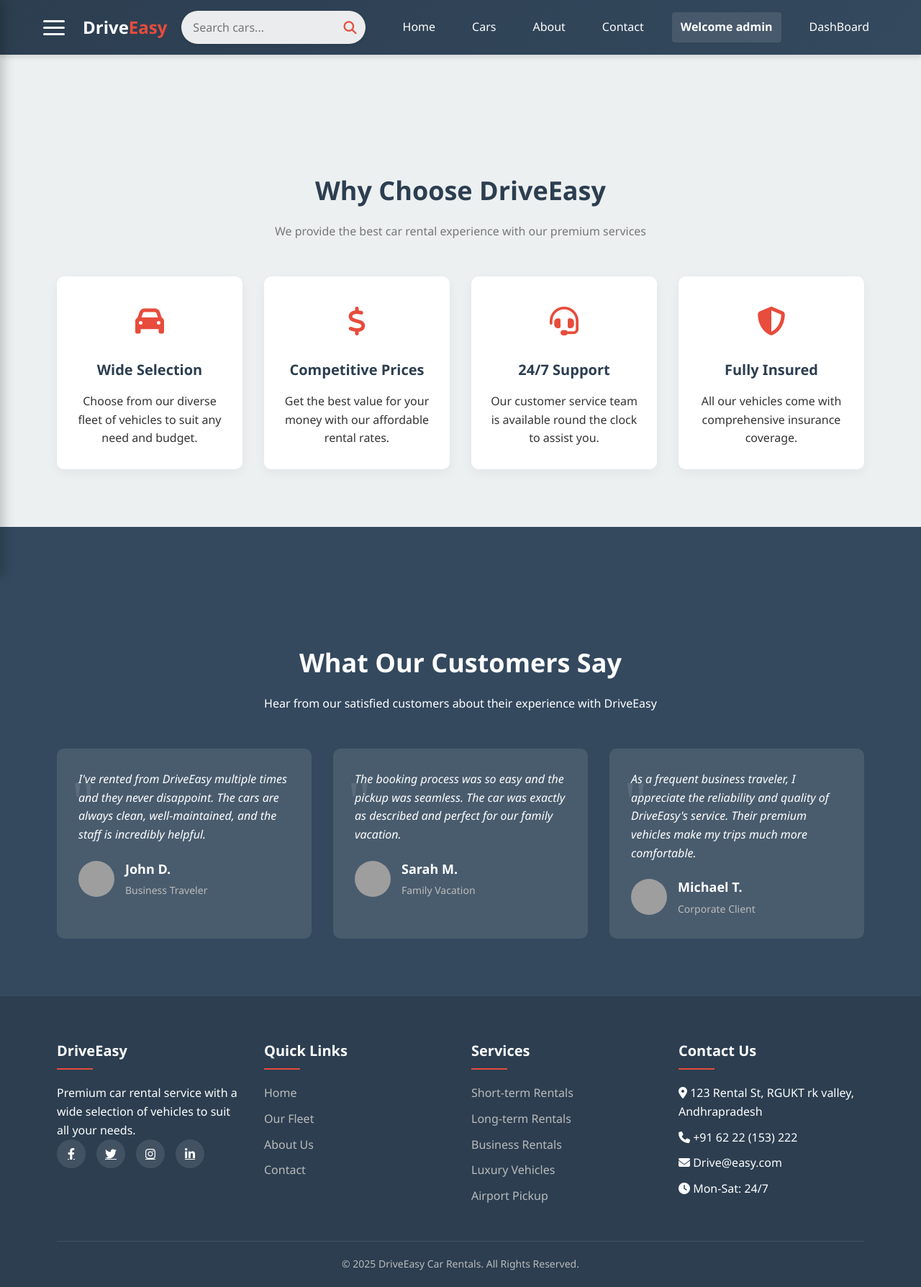
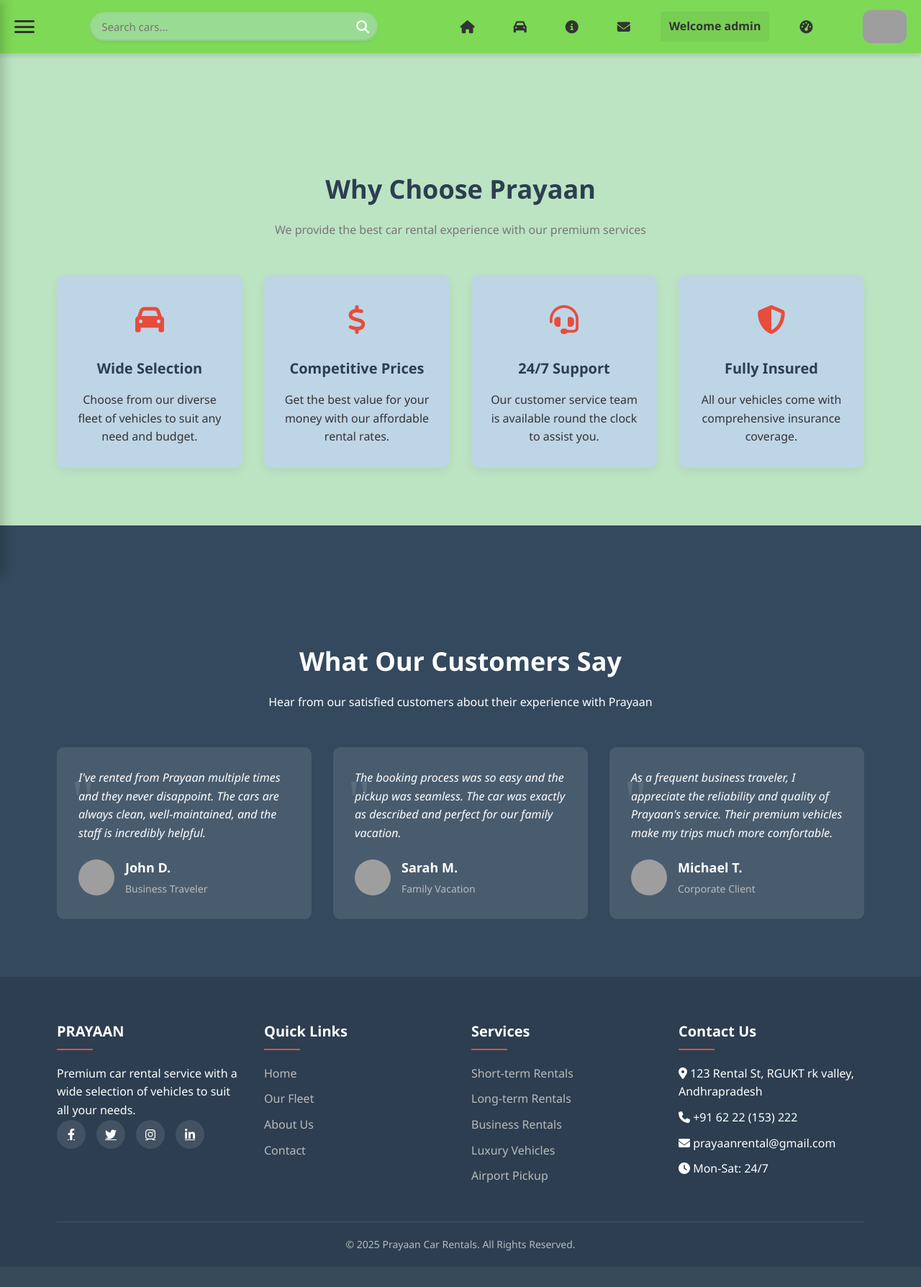
Before and after one commit to NarendraReddy077/Prayaan, a Django app: page /about/ in a window 1280 px wide. Shown: the whole page at 72% size. After the commit the page ends 1738 px from the top, so only its background shows below. Run offline with Django 3.2, Linux system fonts and the light colour scheme; a user stored in the database is signed in; grey boxes are pictures that could not be loaded.

Commit message:
upgraded UI

```diff
--- a/Easy/settings.py
+++ b/Prayaan/settings.py
@@ -52,7 +52,7 @@ MIDDLEWARE = [
     'django.middleware.clickjacking.XFrameOptionsMiddleware',
 ]
 
-ROOT_URLCONF = 'Easy.urls'
+ROOT_URLCONF = 'Prayaan.urls'
 
 TEMPLATES = [
     {
@@ -70,7 +70,7 @@ TEMPLATES = [
     },
 ]
 
-WSGI_APPLICATION = 'Easy.wsgi.application'
+WSGI_APPLICATION = 'Prayaan.wsgi.application'
 
 
 # Database
--- a/app/static/app/css/h_style.css
+++ b/app/static/app/css/h_style.css
@@ -24,9 +24,10 @@
 
     /* Header Styles - Fixed to remove gap */
     header {
-      background: linear-gradient(135deg, var(--primary), var(--dark));
-      color: white;
-      padding: 15px 0;
+      background: #7ed957;
+      color: #333;
+      /* reduced vertical padding for a shorter header */
+      padding: 8px 0;
       box-shadow: var(--shadow);
       position: sticky;
       top: 0;
@@ -37,9 +38,27 @@
     .header-container {
       display: flex;
       align-items: center;
-      max-width: 1200px;
+      justify-content: space-between;
+      max-width: 1400px;
       margin: 0 auto;
       padding: 0 20px;
+      gap: 20px;
+      /* reduce header inner height to match smaller padding */
+      height: 58px;
+    }
+
+    /* Logo Section */
+    .logo-section {
+      flex-shrink: 0;
+      display: flex;
+      align-items: center;
+      justify-content: center;
+    }
+
+    .logo-img {
+      height: 46px;
+      border-radius: 12px;
+      object-fit: contain;
     }
 
     /* Hamburger Menu - Moved to leftmost corner */
@@ -47,11 +66,12 @@
       cursor: pointer;
       display: flex;
       flex-direction: column;
-      width: 30px;
-      height: 21px;
+      width: 28px;
+      height: 18px;
       justify-content: space-between;
       transition: var(--transition);
-      margin-right: 25px;
+      margin-right: 0;
+      flex-shrink: 0;
     }
 
     .hamburger:hover div {
@@ -61,7 +81,7 @@
     .hamburger div {
       height: 3px;
       width: 100%;
-      background-color: white;
+      background-color: #333;
       border-radius: 10px;
       transition: var(--transition);
     }
@@ -102,24 +122,29 @@
       display: flex;
       align-items: center;
       position: relative;
-      margin-right: 15px;
+      background: #9adb93;
+      border-radius: 25px;
+      padding: 2px;
       max-width: 400px;
+      min-width: 200px;
+      margin: 0 20px;
     }
 
     .search-input {
       width: 100%;
-      padding: 12px 45px 12px 16px;
+      /* slightly reduced vertical padding to fit smaller header */
+      padding: 8px 40px 8px 14px;
       border: none;
       border-radius: 25px;
       outline: none;
-      font-size: 16px;
-      background: rgba(255, 255, 255, 0.9);
+      font-size: 15px;
+      background: #9adb93;
       transition: var(--transition);
       box-shadow: 0 2px 5px rgba(0,0,0,0.1);
     }
 
     .search-input:focus {
-      background: white;
+      background: #9adb93;
       box-shadow: 0 4px 10px rgba(0,0,0,0.15);
     }
 
@@ -130,51 +155,74 @@
       transform: translateY(-50%);
       border: none;
       background: transparent;
-      color: var(--accent);
+      color:white;
       cursor: pointer;
       font-size: 18px;
       transition: var(--transition);
     }
 
     .search-button:hover {
-      color: var(--primary);
+      color: #02643d;
       transform: translateY(-50%) scale(1.1);
     }
 
     /* Top nav */
     nav {
-      margin-left: auto;
+      flex-shrink: 0;
+      display: flex;
     }
 
     nav ul {
       display: flex;
       list-style: none;
-      gap: 2px;
+      gap: 5px;
       align-items: center;
       margin: 0;
       padding: 0;
     }
 
+    nav ul li {
+      flex-shrink: 0;
+    }
+
     nav ul li a {
-      color: #fff;
+      color: #333;
       text-decoration: none;
       font-weight: 500;
       padding: 8px 12px;
       border-radius: 4px;
       transition: var(--transition);
+      display: flex;
+      align-items: center;
+      justify-content: center;
+      gap: 5px;
+      white-space: nowrap;
+    }
+
+    nav ul li a i {
+      font-size: 18px;
+    }
+
+    nav ul li a span {
+      display: none;
+      transition: var(--transition);
+    }
+
+    nav ul li a:hover span {
+      display: inline;
     }
 
     nav ul li a:hover {
-      background-color: rgba(255, 255, 255, 0.1);
+      background-color: rgba(0, 0, 0, 0.05);
       color: var(--accent);
     }
 
     .user-welcome {
-      color: white;
+      color: #333;
       font-weight: 600;
       padding: 8px 12px;
       border-radius: 4px;
-      background: rgba(255, 255, 255, 0.1);
+      background: rgba(0, 0, 0, 0.05);
     }
 
     /* Sidebar Styles */
--- a/app/templates/app/about.html
+++ b/app/templates/app/about.html
@@ -1,20 +1,20 @@
  {% extends "app/base.html" %}
 
-{% block title %}Home - DriveEasy{% endblock %}
+{% block title %}Home - PRAYAAN{% endblock %}
 
 {% block content %}
 
    <!-- Why Choose Us -->
-    <section id="about" class="features section">
+    <section id="about" class="features section" style="background-color: #bce3c2;">
         <div class="container">
             <div class="section-title">
-                <h2>Why Choose DriveEasy</h2>
+                <h2>Why Choose Prayaan</h2>
                 <p>We provide the best car rental experience with our premium services</p>
             </div>
 
             <div class="features-grid">
                 <!-- Feature 1 -->
-                <div class="feature-card">
+                <div class="feature-card" style="background-color: #bed5e6;">
                     <div class="feature-icon">
                         <i class="fas fa-car"></i>
                     </div>
@@ -23,7 +23,7 @@
                 </div>
 
                 <!-- Feature 2 -->
-                <div class="feature-card">
+                <div class="feature-card" style="background-color: #bed5e6;">
                     <div class="feature-icon">
                         <i class="fas fa-dollar-sign"></i>
                     </div>
@@ -32,7 +32,7 @@
                 </div>
 
                 <!-- Feature 3 -->
-                <div class="feature-card">
+                <div class="feature-card" style="background-color: #bed5e6;">
                     <div class="feature-icon">
                         <i class="fas fa-headset"></i>
                     </div>
@@ -41,7 +41,7 @@
                 </div>
 
                 <!-- Feature 4 -->
-                <div class="feature-card">
+                <div class="feature-card" style="background-color: #bed5e6;">
                     <div class="feature-icon">
                         <i class="fas fa-shield-alt"></i>
                     </div>
@@ -57,14 +57,14 @@
         <div class="container">
             <div class="section-title">
                 <h2>What Our Customers Say</h2>
-                <p>Hear from our satisfied customers about their experience with DriveEasy</p>
+                <p>Hear from our satisfied customers about their experience with Prayaan</p>
             </div>
 
             <div class="testimonials-grid">
                 <!-- Testimonial 1 -->
                 <div class="testimonial-card">
                     <div class="testimonial-text">
-                        <p>I've rented from DriveEasy multiple times and they never disappoint. The cars are always clean, well-maintained, and the staff is incredibly helpful.</p>
+                        <p>I've rented from Prayaan multiple times and they never disappoint. The cars are always clean, well-maintained, and the staff is incredibly helpful.</p>
                     </div>
                     <div class="testimonial-author">
                         <div class="author-img">
@@ -96,7 +96,7 @@
                 <!-- Testimonial 3 -->
                 <div class="testimonial-card">
                     <div class="testimonial-text">
-                        <p>As a frequent business traveler, I appreciate the reliability and quality of DriveEasy's service. Their premium vehicles make my trips much more comfortable.</p>
+                        <p>As a frequent business traveler, I appreciate the reliability and quality of Prayaan's service. Their premium vehicles make my trips much more comfortable.</p>
                     </div>
                     <div class="testimonial-author">
                         <div class="author-img">
--- a/app/templates/app/booked_cars.html
+++ b/app/templates/app/booked_cars.html
@@ -431,7 +431,7 @@
 }
 </style>
 
-<div class="booking-history-container">
+<div class="booking-history-container" style="background-color: #bce3c2;">
   <h1 class="booking-history-title">My Booked Cars</h1>
   <p class="booking-history-subtitle">Manage and track your vehicle rentals</p>
 
--- a/app/templates/app/footer.html
+++ b/app/templates/app/footer.html
@@ -4,7 +4,7 @@
             <!-- Footer columns (company info, links, etc.) -->
             <!-- Column 1 -->
             <div class="footer-col">
-                <h3>DriveEasy</h3>
+                <h3>PRAYAAN</h3>
                 <p>Premium car rental service with a wide selection of vehicles to suit all your needs.</p>
                 <div class="social-links">
                     <a href="#"><i class="fab fa-facebook-f"></i></a>
@@ -43,14 +43,14 @@
                 <ul>
                     <li><i class="fas fa-map-marker-alt"></i> 123 Rental St, RGUKT rk valley, Andhrapradesh</li>
                     <li><i class="fas fa-phone"></i> +91 62 22 (153) 222 </li>
-                    <li><i class="fas fa-envelope"></i> Drive@easy.com</li>
+                    <li><i class="fas fa-envelope"></i> prayaanrental@gmail.com</li>
                     <li><i class="fas fa-clock"></i> Mon-Sat: 24/7</li>
                 </ul>
             </div>
         </div>
 
         <div class="copyright">
-            <p>&copy; 2025 DriveEasy Car Rentals. All Rights Reserved.</p>
+            <p>&copy; 2025 Prayaan Car Rentals. All Rights Reserved.</p>
         </div>
     </div>
 </footer>
--- a/app/templates/app/header.html
+++ b/app/templates/app/header.html
@@ -12,15 +12,12 @@
 <body>
   <header>
     <div class="header-container">
-      <!-- Hamburger Menu - Now at leftmost corner -->
+      <!-- Hamburger Menu -->
       <div id="hamburger" class="hamburger" onclick="toggleSidebar()">
         <div></div>
         <div></div>
         <div></div>
       </div>
-
-      <!-- Logo -->
-      <a href="{% url 'index' %}" class="logo">Drive<span>Easy</span></a>
 
       <!-- Search Bar -->
       <form action="{% url 'cars' %}" method="get" class="search-form">
@@ -33,28 +30,34 @@
       <!-- Top Nav -->
       <nav>
         <ul>
-          <li><a href="{% url 'index' %}">Home</a></li>
-          <li><a href="{% url 'cars' %}">Cars</a></li>
-          <li><a href="{% url 'about' %}">About</a></li>
-          <li><a href="#contact">Contact</a></li>
+          <li><a href="{% url 'index' %}"><i class="fas fa-home"></i> <span>Home</span></a></li>
+          <li><a href="{% url 'cars' %}"><i class="fas fa-car"></i> <span>Cars</span></a></li>
+          <li><a href="{% url 'about' %}"><i class="fas fa-info-circle"></i> <span>About</span></a></li>
+          <li><a href="#contact"><i class="fas fa-envelope"></i> <span>Contact</span></a></li>
           {% if user.is_authenticated %}
             <li class="user-welcome">Welcome {{ user.username }}</li>
             {% if user.is_superuser %}
-            <li><a href="{% url 'admin_dashboard' %}">DashBoard</a></li>
+            <li><a href="{% url 'admin_dashboard' %}"><i class="fas fa-tachometer-alt"></i> <span>DashBoard</span></a></li>
             {% else %}
-            <li><a href="{% url 'booked_cars' %}">Booked Cars</a></li>
-            <li><a href="{% url 'logout' %}">Logout</a></li>
+            <li><a href="{% url 'booked_cars' %}"><i class="fas fa-bookmark"></i> <span>Booked Cars</span></a></li>
+            <li><a href="{% url 'logout' %}"><i class="fas fa-sign-out-alt"></i> <span>Logout</span></a></li>
             {% endif %}
           {% else %}
-            <li><a href="{% url 'login' %}">Login</a></li>
-            <li><a href="{% url 'register' %}">Register</a></li>
+            <li><a href="{% url 'login' %}"><i class="fas fa-sign-in-alt"></i> <span>Login</span></a></li>
+            <li><a href="{% url 'register' %}"><i class="fas fa-user-plus"></i> <span>Register</span></a></li>
           {% endif %}
         </ul>
       </nav>
+
+      <!-- Logo -->
+      <div class="logo-section">
+        <img src="https://res.cloudinary.com/dc9ofdtip/image/upload/v1763115275/Untitled_design_2_ljo2is.png" alt="Prayaan Logo" class="logo-img">
+      </div>
     </div>
   </header>
 
-  <div id="sidebar">
+
+  <div id="sidebar" style="background-color: white;color: white;">
     <div class="sidebar-header">
       <h3><i class="fas fa-car"></i> PRAYAAN Menu</h3>
     </div>
```
Also changed, not shown: other parts of app/static/app/css/h_style.css (+27 -25 lines), CAR_CRUD_CURL.md (added, +120 -0 lines), app/templates/app/cars.html (+5 -5 lines), app/templates/app/index.html (+6 -12 lines), cookies.txt (added, +7 -0 lines), Prayaan/__init__.py (added), Prayaan/asgi.py (renamed from Easy/asgi.py), Prayaan/urls.py (renamed from Easy/urls.py), Prayaan/wsgi.py (renamed from Easy/wsgi.py), db.sqlite3, 1 other file.
